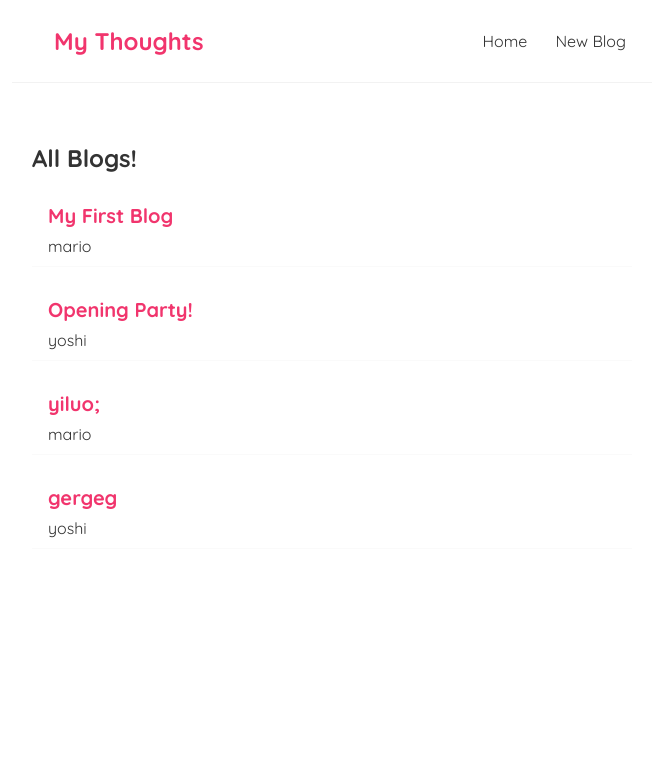
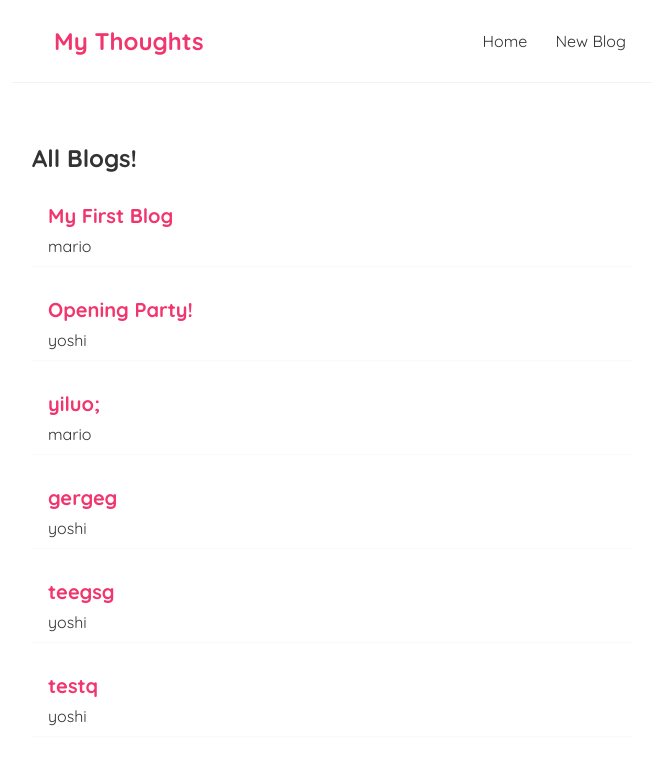
Before and after one commit to shekhar2702/BloggingApp, a React (Create React App) app: page / in a window 1280 px wide. Shown: the top 764 px of the page, without its empty margins (308-964 px from the left). Built offline with nearby package versions, Linux system fonts and the light colour scheme; data requests are answered from the project's data file.

Commit message:
Created and explained the concepts of redirects using useHistory

```diff
--- a/data/db.json
+++ b/data/db.json
@@ -23,6 +23,18 @@
       "body": "rhrthr",
       "author": "yoshi",
       "id": 4
+    },
+    {
+      "title": "teegsg",
+      "body": "dgght",
+      "author": "yoshi",
+      "id": 5
+    },
+    {
+      "title": "testq",
+      "body": "jgjhg",
+      "author": "yoshi",
+      "id": 6
     }
   ]
 }
--- a/src/Create.js
+++ b/src/Create.js
@@ -1,10 +1,11 @@
 import { useState } from "react";
-
+import { useHistory } from "react-router";
 const Create = () => {
   const [title, setTitle] = useState("");
   const [body, setBody] = useState("");
   const [author, setAuthor] = useState("mario");
   const [isPending, setIsPending] = useState(false);
+  const history = useHistory();
   const handleSubmit = (e) => {
     e.preventDefault();
     setIsPending(true);
@@ -16,6 +17,8 @@ const Create = () => {
     }).then(() => {
       console.log("New Blog added");
       setIsPending(false);
+      history.push("/");//redirects to the root route("/") once the blog is successfully added.
+      //history.push(-1)will redirect to the last page we re-visited .So history has a kind of history of our page navigations. We can provide positive numbers as well -2 will signify the second last page from history.
     });
   };
   return (
```
